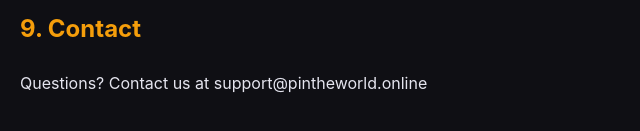
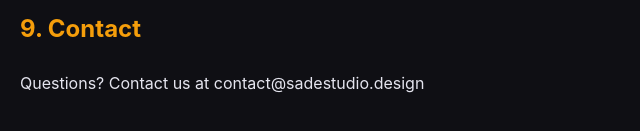
Before and after one commit to MarquisDeSad3/pintheworld, a website: page public/privacy.html in a window 1280 px wide. Shown: the part 1556-1687 px from the top of the page, 270-910 px from the left. Drawn offline with Linux system fonts and the light colour scheme.

Commit message:
Contact email: contact@sadestudio.design

```diff
--- a/public/privacy.html
+++ b/public/privacy.html
@@ -52,6 +52,6 @@
   <p>We retain your data as long as your account is active. You may request deletion at any time.</p>
 
   <h2>9. Contact</h2>
-  <p>Questions? Contact us at support@pintheworld.online</p>
+  <p>Questions? Contact us at contact@sadestudio.design</p>
 </body>
 </html>
```
Also changed, not shown: public/terms.html (+1 -1 lines).
